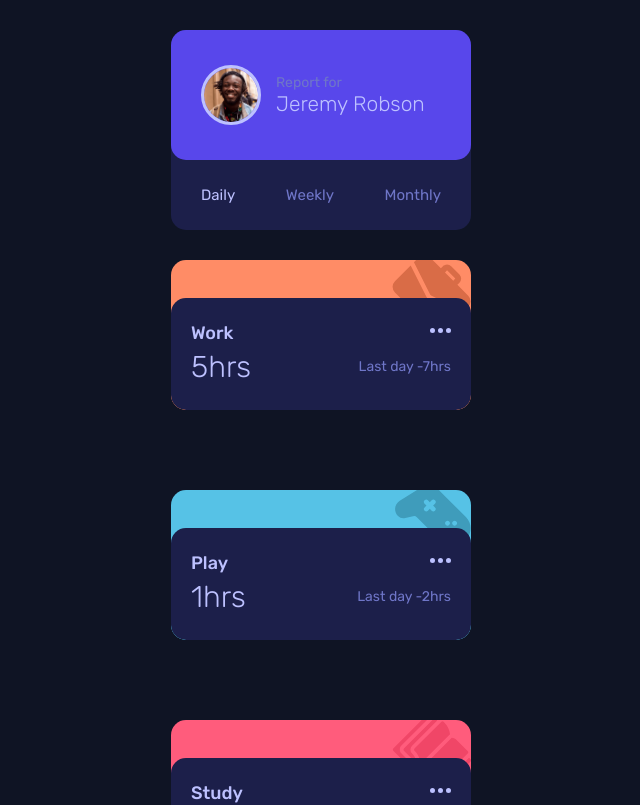
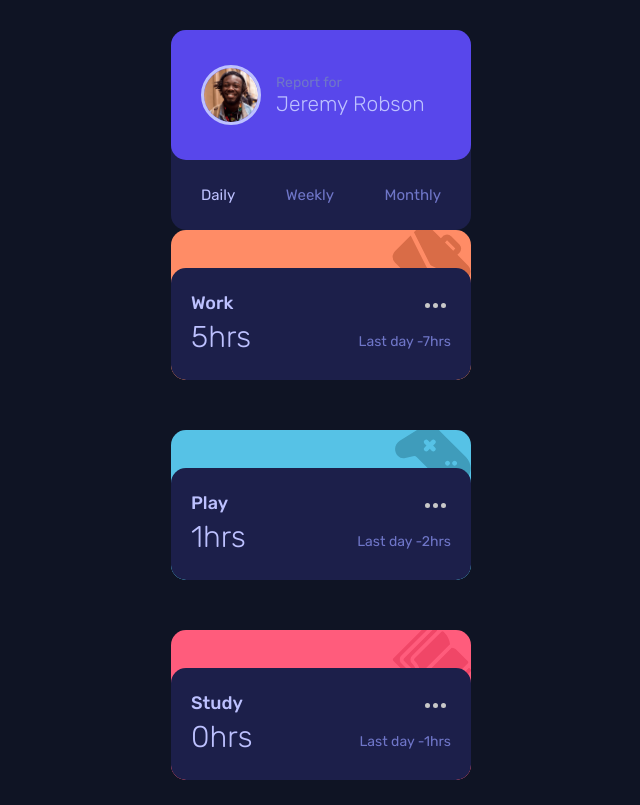
Before and after one commit to LucasTamaya/TimeTrackingDashboardReactJS, a React (Create React App) app: page / in a window 1280 px wide. Shown: the top 805 px of the page, without its empty margins (319-959 px from the left). Built offline with nearby package versions, Linux system fonts and the light colour scheme.

Commit message:
Grid Items: Ok, sauf petit problème au niveau des rows gap

```diff
--- a/src/components/MainGridContainer.js
+++ b/src/components/MainGridContainer.js
@@ -7,19 +7,16 @@ const MainGridContainer = ({ setTimeFrame }) => {
             document.getElementById("daily").style.color = "hsl(236, 100%, 87%)";
             document.getElementById("weekly").style.color = "hsl(235, 45%, 61%)";
             document.getElementById("monthly").style.color = "hsl(235, 45%, 61%)";
-            console.log("test")
         }
         else if(e.target.id === "weekly"){
             document.getElementById("daily").style.color = "hsl(235, 45%, 61%)";
             document.getElementById("weekly").style.color = "hsl(236, 100%, 87%)";
             document.getElementById("monthly").style.color = "hsl(235, 45%, 61%)";
-            console.log("test 2")
         }
         else{
             document.getElementById("daily").style.color = "hsl(235, 45%, 61%)";
             document.getElementById("weekly").style.color = "hsl(235, 45%, 61%)";
             document.getElementById("monthly").style.color = "hsl(236, 100%, 87%)";
-            console.log("test 3")
         };
     };
 
--- a/src/style/css/style.css
+++ b/src/style/css/style.css
@@ -32,7 +32,6 @@ img {
   position: absolute;
   right: 0;
   top: -5px;
-  z-index: -1;
 }
 
 .grid {
@@ -42,9 +41,7 @@ img {
   grid-template-columns: 1fr;
   grid-template-rows: repeat(7, 1fr);
   grid-template-areas: "main-grid" "work" "play" "study" "exercise" "social" "self-care";
-}
-.grid:first-child {
-  row-gap: 30px;
+  row-gap: 0;
 }
 
 .main-grid-container {
@@ -105,13 +102,22 @@ img {
 #daily {
   color: #bdc1ff;
 }
+#daily:hover {
+  color: #bdc1ff;
+}
 
 #weekly {
   color: #6f76c8;
 }
+#weekly:hover {
+  color: #bdc1ff;
+}
 
 #monthly {
   color: #6f76c8;
+}
+#monthly:hover {
+  color: #bdc1ff;
 }
 
 .work {
@@ -121,7 +127,6 @@ img {
   border-radius: 15px;
   position: relative;
   overflow: hidden;
-  z-index: -100;
   grid-area: work;
 }
 
@@ -132,7 +137,6 @@ img {
   border-radius: 15px;
   position: relative;
   overflow: hidden;
-  z-index: -100;
   grid-area: play;
 }
 
@@ -143,7 +147,6 @@ img {
   border-radius: 15px;
   position: relative;
   overflow: hidden;
-  z-index: -100;
   grid-area: study;
 }
 
@@ -154,7 +157,6 @@ img {
   border-radius: 15px;
   position: relative;
   overflow: hidden;
-  z-index: -100;
   grid-area: exercise;
 }
 
@@ -165,7 +167,6 @@ img {
   border-radius: 15px;
   position: relative;
   overflow: hidden;
-  z-index: -100;
   grid-area: social;
 }
 
@@ -176,7 +177,6 @@ img {
   border-radius: 15px;
   position: relative;
   overflow: hidden;
-  z-index: -100;
   grid-area: self-care;
 }
 
@@ -189,9 +189,13 @@ img {
   height: 75%;
   background-color: #1c1f4a;
   border-radius: 15px;
-  z-index: 1000;
   padding: 20px;
   bottom: 0;
+  cursor: pointer;
+  transition: 0.2s ease;
+}
+.item-container:hover {
+  background-color: #30357c;
 }
 
 .current-time h2 {
@@ -214,8 +218,16 @@ img {
   row-gap: 20px;
 }
 .previous-time img {
-  position: relative;
-  right: 0;
+  position: unset;
+  right: unset;
+  top: unset;
+  z-index: 1000;
+  filter: invert(0%) sepia(0%) saturate(0%) hue-rotate(6deg) brightness(100%) contrast(106%);
+  transition: 0.2s ease;
+  padding: 5px;
+}
+.previous-time img:hover {
+  filter: invert(0%) sepia(0%) saturate(0%) hue-rotate(6deg) brightness(170%) contrast(106%);
 }
 .previous-time p {
   color: #6f76c8;
--- a/src/style/scss/_mixins.scss
+++ b/src/style/scss/_mixins.scss
@@ -24,5 +24,4 @@
     border-radius: 15px;
     position: relative;
     overflow: hidden;
-    z-index: -100;
 }
--- a/src/style/scss/_variables.scss
+++ b/src/style/scss/_variables.scss
@@ -13,5 +13,8 @@ $neutral-clr-two: hsl(235, 46%, 20%);
 $neutral-clr-three: hsl(235, 45%, 61%);
 $neutral-clr-four: hsl(236, 100%, 87%);
 
+// Hover color
+$hover-clr: #30357c;
+
 // Font family
 $primary-font: 'Rubik', sans-serif;
--- a/src/style/scss/style.scss
+++ b/src/style/scss/style.scss
@@ -41,7 +41,7 @@ img{
     position: absolute;
     right: 0;
     top: -5px;
-    z-index: -1;
+    // z-index: -1;
 }
 
 // End General style
@@ -62,10 +62,7 @@ img{
     "social"
     "self-care"
     ;
-    // row-gap: 15px;
-    &:first-child{
-        row-gap: 30px;
-    }
+    row-gap: 0;
 }
 
 .main-grid-container{
@@ -127,15 +124,24 @@ img{
 }
 
 #daily{
-    color: $neutral-clr-four
+    color: $neutral-clr-four;
+    &:hover{
+        color: $neutral-clr-four;
+    }
 }
 
 #weekly{
-    color: $neutral-clr-three
+    color: $neutral-clr-three;
+    &:hover{
+        color: $neutral-clr-four;
+    }
 }
 
 #monthly{
-    color: $neutral-clr-three
+    color: $neutral-clr-three;
+    &:hover{
+        color: $neutral-clr-four;
+    }
 }
 
 .work{
@@ -175,10 +181,20 @@ img{
     height: 75%;
     background-color: $neutral-clr-two;
     border-radius: 15px;
-    z-index: 1000;
+    // z-index: 1000;
     padding: 20px;
     bottom: 0;
+    cursor: pointer;
+    transition: 0.2s ease;
+
+    &:hover{
+        background-color: $hover-clr;
+    }
 }
+
+// .item-container:hover{
+//     background-color: red;
+// }
 
 .current-time{
     h2{
@@ -201,9 +217,19 @@ img{
     flex-direction: column;
     align-items: flex-end;
     row-gap: 20px;
+
     img{
-        position: relative;
-        right: 0;
+        position: unset;
+        right: unset;
+        top: unset;
+        z-index: 1000;
+        filter: invert(0%) sepia(0%) saturate(0%) hue-rotate(6deg) brightness(100%) contrast(106%);
+        transition: 0.2s ease;
+        padding: 5px;
+
+        &:hover{
+            filter: invert(0%) sepia(0%) saturate(0%) hue-rotate(6deg) brightness(170%) contrast(106%);
+        }
     }
 
     p{
@@ -213,6 +239,6 @@ img{
 }
 // End Main
 
-@media screen and (min-width: 1440px) {
+// @media screen and (min-width: 1440px) {
 
-}
+// }
--- a/src/vue/Dashboard.js
+++ b/src/vue/Dashboard.js
@@ -15,18 +15,16 @@ const Dashboard = () => {
 
                 {timeFrame && dataJson.map(x => (
 
-                    <div className={`${x.id}`} key={uuidv4()}>
+                    <div className={`${x.id} grid-item`} key={uuidv4()}>
                         <img src={`./images/icon-${x.id}.svg`} alt="icon" />
                         <div className="item-container">
                             <div className="current-time">
                                 <h2>{x.title}</h2>
                                 {timeFrame === "daily" ? <p>{x.timeframes.daily.current}hrs</p> : timeFrame === "weekly" ? <p>{x.timeframes.weekly.current}hrs</p> : <p>{x.timeframes.monthly.current}hrs</p>}
-                                {/* <p>{x.timeframes.daily.current}hrs</p> */}
                             </div>
                             <div className="previous-time">
-                                <img src="./images/icon-ellipsis.svg" alt="icon ellipsis" />
+                                <img src="./images/icon-ellipsis.svg" alt="icon ellipsis"/>
                                 {timeFrame === "daily" ? <p>Last day -{x.timeframes.daily.previous}hrs</p> : timeFrame === "weekly" ? <p>Last week -{x.timeframes.weekly.previous}hrs</p> : <p>Last month -{x.timeframes.monthly.previous}hrs</p>}
-                                {/* <p>Last week - {x.timeframes.daily.previous}hrs</p> */}
                             </div>
                         </div>
                     </div>
```
Also changed, not shown: 1 other file (tests, documents, lock files or other folders).
